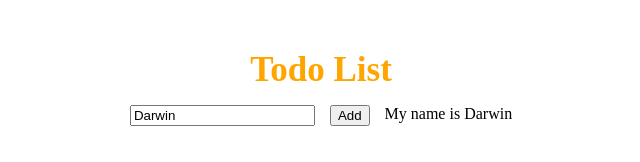
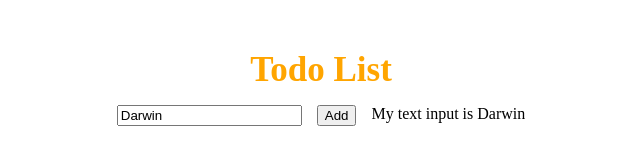
Before and after one commit to DarwinDO/react-vite-DarwinDo, a React (Vite) app: page / in a window 1280 px wide. Shown: the top 162 px of the page, without its empty margins (319-959 px from the left). Built offline with nearby package versions, Linux system fonts and the light colour scheme.

Commit message:
video 41

```diff
--- a/src/component/todo/TodoData.jsx
+++ b/src/component/todo/TodoData.jsx
@@ -24,7 +24,7 @@ const TodoData = (props) => {
                 return (
                     <div className="todo-item" key={item.id}>
                         <div>{item.name}</div>
-                        <button onClick={() => handleDelete(item.id)} >Delete</button>
+                        <button style={{ cursor: "pointer" }} onClick={() => handleDelete(item.id)} >Delete</button>
                     </div>
                 )
             })}
--- a/src/component/todo/TodoNew.jsx
+++ b/src/component/todo/TodoNew.jsx
@@ -20,7 +20,7 @@ const TodoNew = (props) => {
         <div className="todo-new">
             <input type="text" onChange={(event) => handleOnChange(event.target.value)} value={valueInput} />
             <button style={{ cursor: "pointer" }} onClick={handleClick}>Add</button>
-            <div>My name is {valueInput}</div>
+            <div>My text input is {valueInput}</div>
         </div>
     )
 
```
